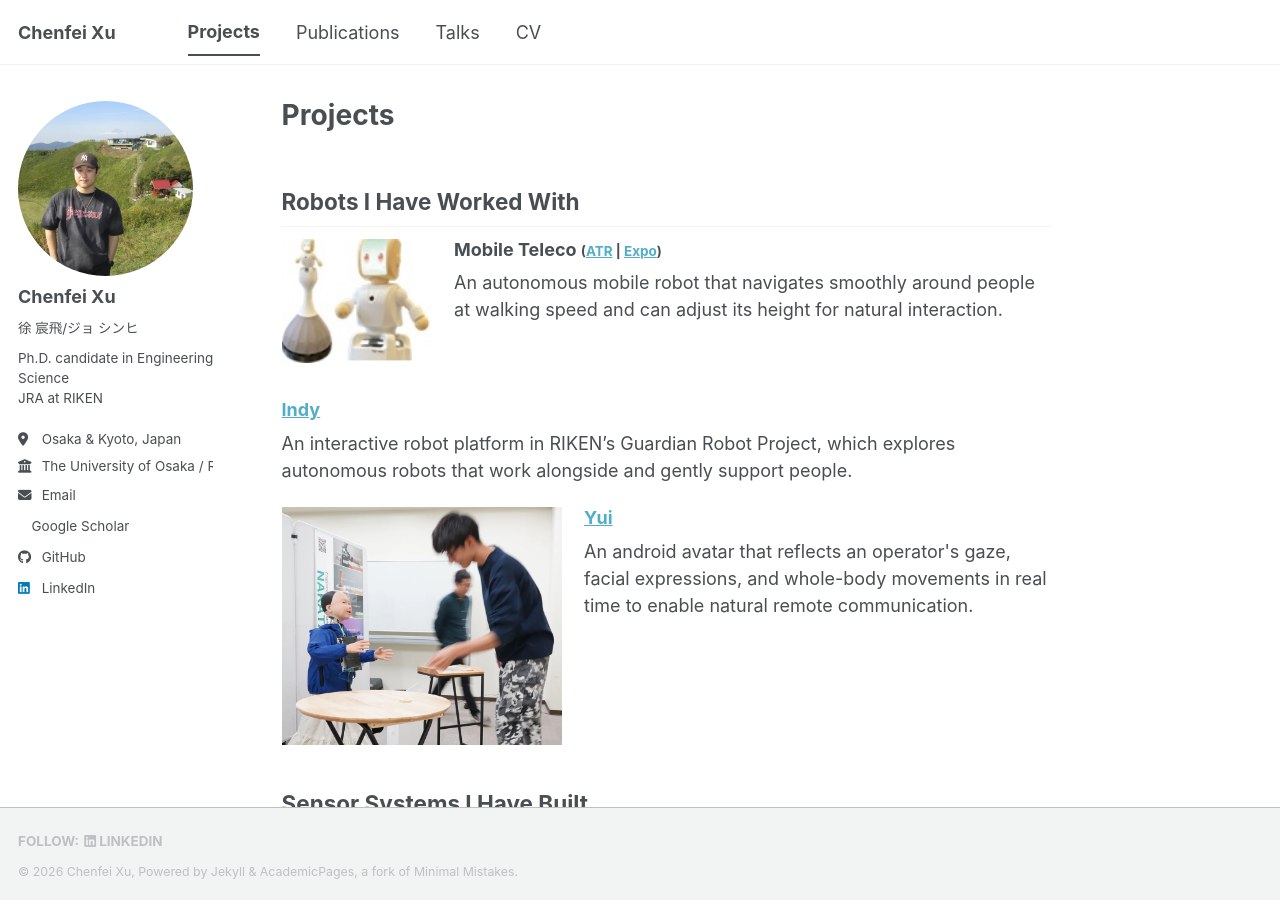
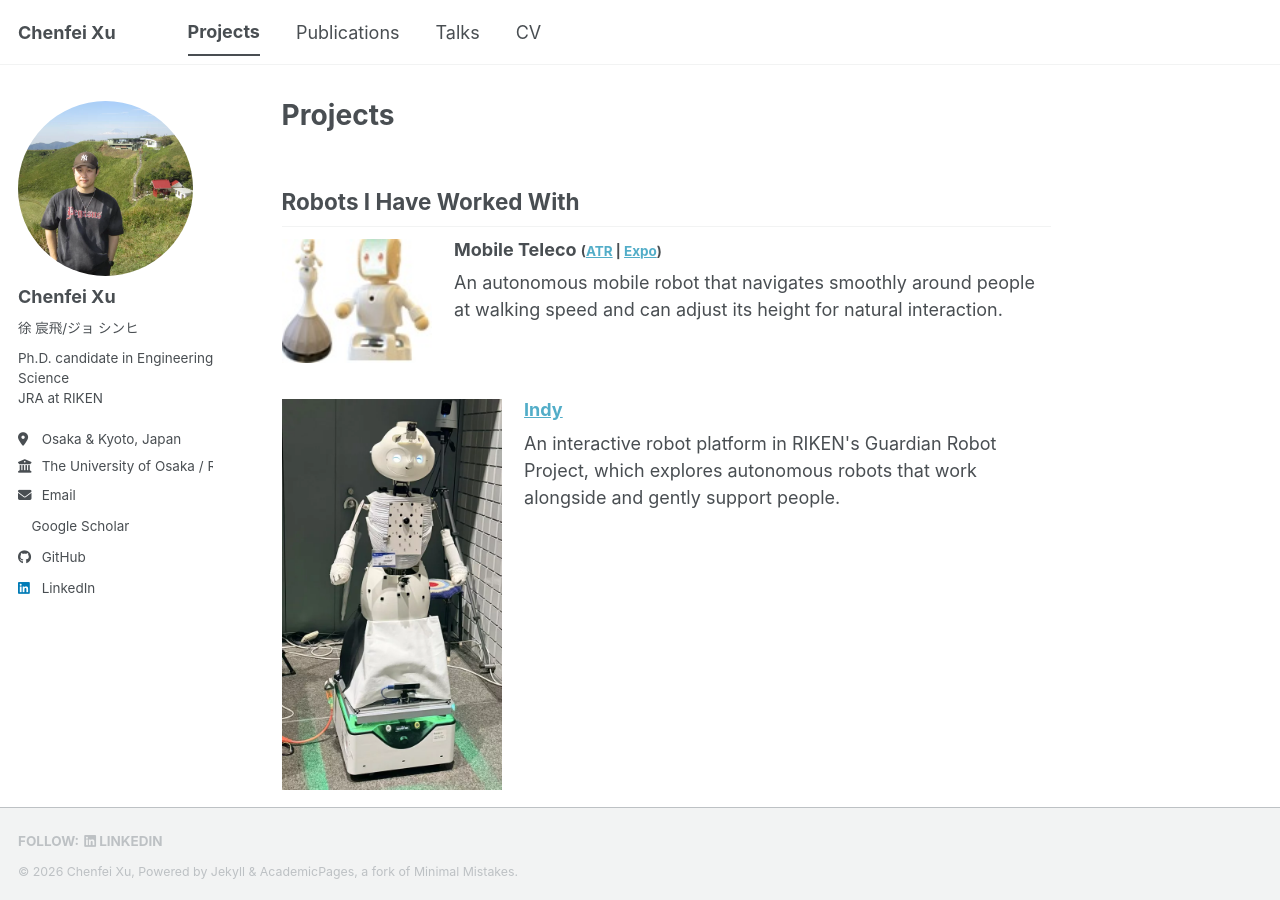
Before and after one commit to innovation-x/innovation-x.github.io, a Jekyll site: the page built from _pages/projects.md, in a window 1280 px wide and 900 px high. Built offline with Jekyll 4.4.1, drawn with Linux system fonts in a browser that asks for light colours; a script bundle is joined from its source files by our own code; a style sheet for code colours, icons or effects is not loaded.

Commit message:
Add Indy project photo

```diff
--- a/_pages/projects.md
+++ b/_pages/projects.md
@@ -14,9 +14,13 @@ author_profile: true
   </div>
 </div>
 
-### [Indy](https://grp.riken.jp/)
-
-An interactive robot platform in RIKEN's Guardian Robot Project, which explores autonomous robots that work alongside and gently support people.
+<div style="display: flex; flex-wrap: wrap; gap: 1.25rem; align-items: flex-start; margin-bottom: 2rem;">
+  <img src="{{ '/images/indy.webp' | relative_url }}" alt="Indy robot" style="width: 220px; max-width: 100%; height: auto; flex: 0 0 220px; margin: 0;">
+  <div style="flex: 1 1 320px;">
+    <h3 style="margin-top: 0;"><a href="https://grp.riken.jp/">Indy</a></h3>
+    <p>An interactive robot platform in RIKEN's Guardian Robot Project, which explores autonomous robots that work alongside and gently support people.</p>
+  </div>
+</div>
 
 <div style="display: flex; flex-wrap: wrap; gap: 1.25rem; align-items: flex-start; margin-bottom: 2rem;">
   <img src="{{ '/images/yui.webp' | relative_url }}" alt="Yui interacting with a person" style="width: 280px; max-width: 100%; height: auto; flex: 0 0 280px; margin: 0;">
```
Also changed, not shown: images/indy.webp (added).
